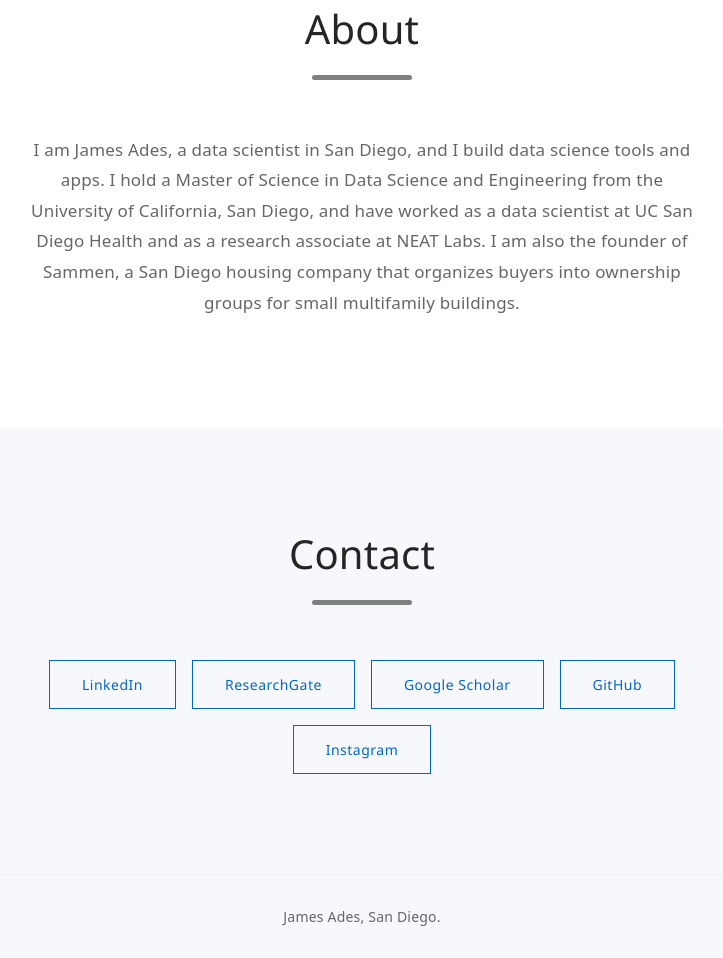
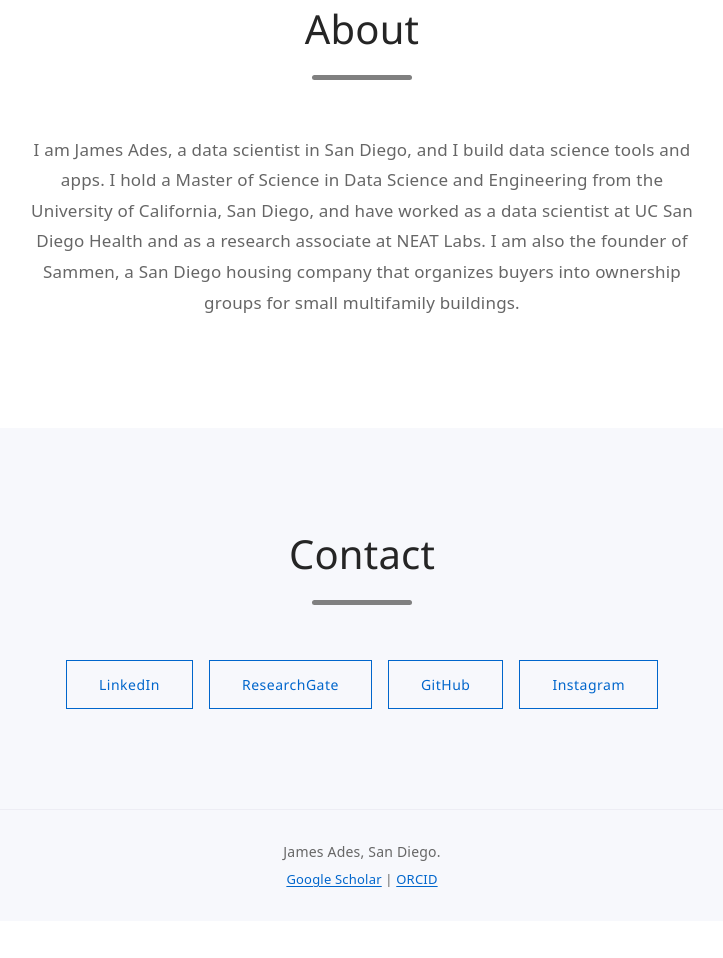
Before and after one commit to Jades1/Jades1.github.io, a plain HTML site: page index.html in a window 1280 px wide. Shown: the part 4696-5654 px from the top of the page, without its empty margins (278-1001 px from the left). After the commit the page ends 5617 px from the top, so only its background shows below. Drawn offline with Linux system fonts and the light colour scheme.

Commit message:
Move Google Scholar and ORCID to small footer links
Co-Authored-By: Claude Opus 5.5 <noreply@anthropic.com>

```diff
--- a/index.html
+++ b/index.html
@@ -180,6 +180,7 @@ a:focus-visible, button:focus-visible { outline: 3px solid var(--focus); outline
 /* Footer (CoHub .footer) */
 footer { background: var(--alt); border-top: 1px solid var(--border); padding: 30px 0; text-align: center; font-size: 14px; }
 footer p { margin: 0; }
+footer .footer-links { margin-top: 0.4rem; font-size: 13px; }
 
 @media (max-width: 991px) {
   .section { padding: 60px 0; }
@@ -337,7 +338,6 @@ footer p { margin: 0; }
     <ul class="profiles">
       <li><a href="https://www.linkedin.com/in/james-ades-93b346215/" rel="me noopener">LinkedIn</a></li>
       <li><a href="https://www.researchgate.net/profile/James-Ades" rel="me noopener">ResearchGate</a></li>
-      <li><a href="https://scholar.google.com/citations?user=cBjMCH8AAAAJ" rel="me noopener">Google Scholar</a></li>
       <li><a href="https://github.com/james-ades" rel="me noopener">GitHub</a></li>
       <li><a href="https://www.instagram.com/jades802/" rel="me noopener">Instagram</a></li>
     </ul>
@@ -347,6 +347,7 @@ footer p { margin: 0; }
 <footer>
   <div class="container">
   <p>James Ades, San Diego.</p>
+  <p class="footer-links"><a href="https://scholar.google.com/citations?user=cBjMCH8AAAAJ" rel="me noopener">Google Scholar</a> | <a href="https://orcid.org/0000-0003-3101-7385" rel="me noopener">ORCID</a></p>
   </div>
 </footer>
 <script>
```
Also changed, not shown: 1 other file.
